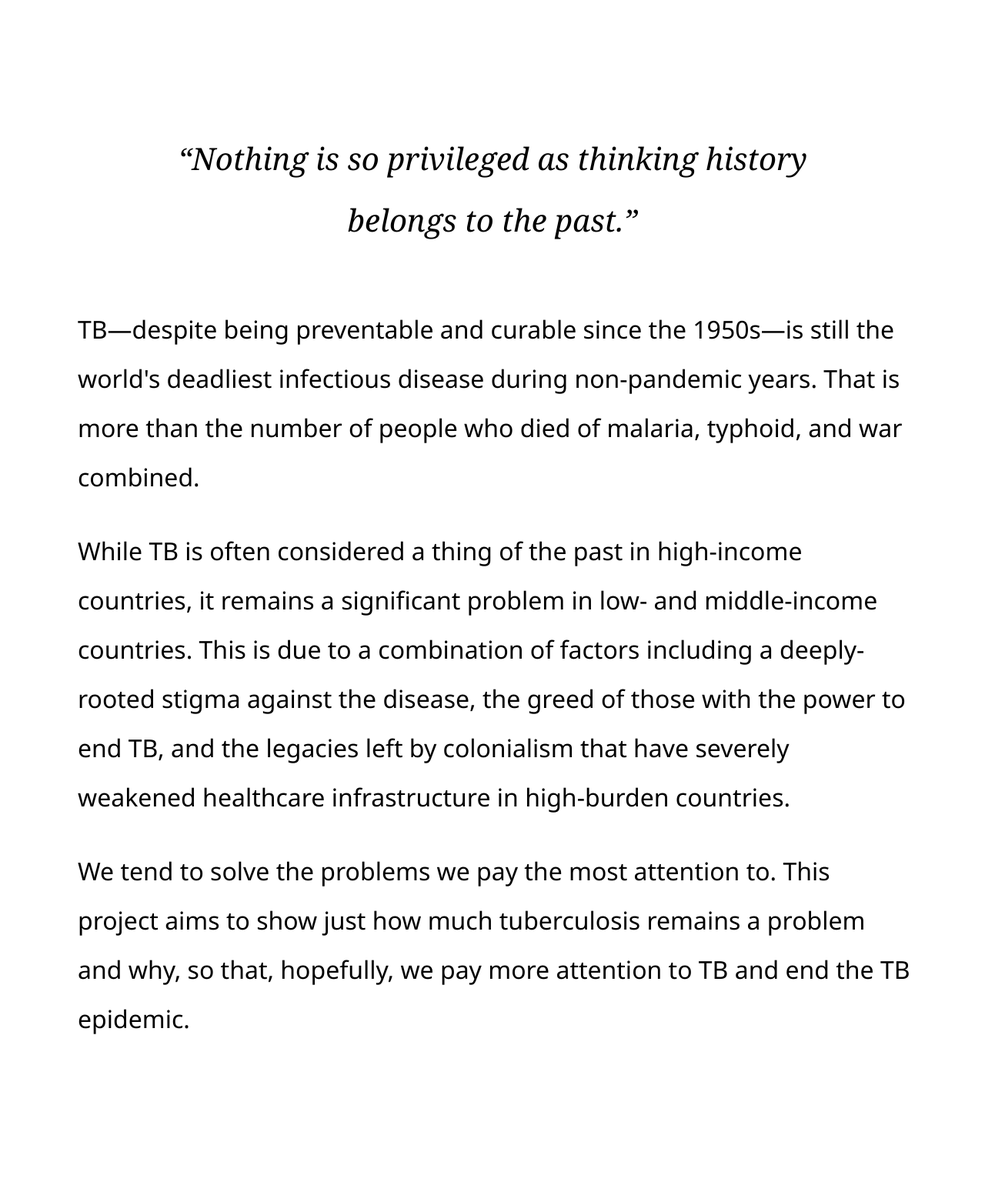
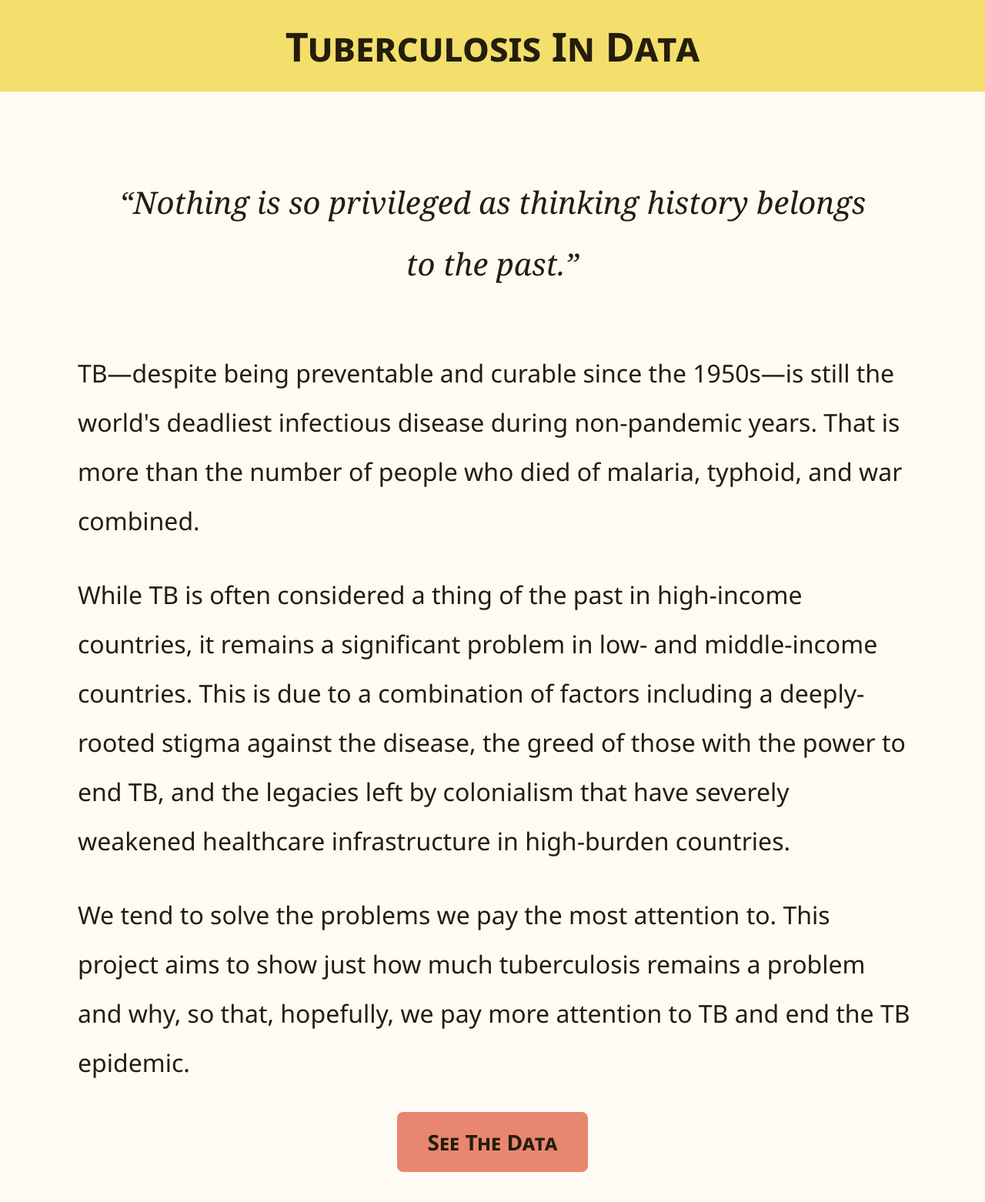
Before and after one commit to ThereseColeongco/tb-dashboard, a React (Vite) app in the folder tb-frontend/: page / in a window 1280 px wide. Shown: the top 1562 px of the page at 77% size. Before the commit the page ends 1484 px from the top, so only its background shows below. Built offline with nearby package versions, Linux system fonts and the light colour scheme.

Commit message:
add header, etc.

```diff
--- a/tb-frontend/package.json
+++ b/tb-frontend/package.json
@@ -10,6 +10,7 @@
     "preview": "vite preview"
   },
   "dependencies": {
+    "plotly.js-dist-min": "^4.0.0",
     "react": "^19.2.8",
     "react-dom": "^19.2.8",
     "react-router-dom": "^7.18.3"
@@ -20,6 +21,7 @@
     "@rolldown/plugin-babel": "^0.2.3",
     "@types/babel__core": "^7.20.5",
     "@types/node": "^24.13.3",
+    "@types/plotly.js-dist-min": "^2.3.4",
     "@types/react": "^19.2.18",
     "@types/react-dom": "^19.2.4",
     "@vitejs/plugin-react": "^6.1.0",
--- a/tb-frontend/src/App.tsx
+++ b/tb-frontend/src/App.tsx
@@ -9,18 +9,22 @@ But the split is just preference. Some projects dump everything in index.css. Ot
 
 import './css/App.css'
 import {Routes, Route} from 'react-router-dom'
+import Header from './components/Header'
 import About from './pages/About'
 import Story from './pages/Story'
 
 function App() {
 
   return (
+    <>
+      <Header />
       <main className='main-content'>
         <Routes>
           <Route path="/" element={<About />} />
           <Route path="/data" element={<Story />} />
         </Routes>
       </main>
+    </>
   )
 }
 
--- /dev/null
+++ b/tb-frontend/src/components/Header.tsx
@@ -0,0 +1,8 @@
+import {Link} from 'react-router-dom'
+import '../css/Header.css'
+
+export default function Header() {
+    return <header>
+            <Link to="/" className="header">Tuberculosis In Data</Link>
+        </header>
+}
--- a/tb-frontend/src/css/App.css
+++ b/tb-frontend/src/css/App.css
@@ -1,8 +1,9 @@
 .main-content {
   flex: 1;
-  padding: 2rem;
+  padding: 5% 2rem;
   box-sizing: border-box;
-  width: 100%;
+  width: 90%;
+  margin: 0 auto;
   display: flex;
   flex-direction: column;
 }
--- /dev/null
+++ b/tb-frontend/src/css/Header.css
@@ -0,0 +1,20 @@
+header {
+    background-color: #F3DF6C;
+    padding: 1.5rem;
+    font-variant: small-caps;
+}
+
+.header {
+    color: inherit;
+    text-decoration: none;
+    font-family: 'Segoe UI', Roboto, sans-serif;
+    font-size: 6.5vh;
+    display: flex;
+    justify-content: center;
+    font-weight: bold;
+}
+
+.header:hover {
+    color: #1d8067;
+    transition: color 0.2s ease;
+}
--- a/tb-frontend/src/css/index.css
+++ b/tb-frontend/src/css/index.css
@@ -1,6 +1,9 @@
 body {
-  margin: 5%;
+  margin: 0;
+  background-color: #fdfbf4;
+  color: #241D0B;
 }
+
 h1 {
   font-size: 10vh;
   font-family: 'Segoe UI', Roboto, sans-serif;
@@ -14,7 +17,7 @@ p {
 }
 
 blockquote {
-  padding: 30px;
+  padding-bottom: 30px;
   font-size: 5vh;
   text-align: center;
   font-style: italic;
@@ -25,3 +28,29 @@ blockquote {
 cite {
   font-size: 3vh;
 }
+
+.about-button-wrapper {
+  display: flex;
+  justify-content: center;
+  margin-top: 2rem;
+}
+
+.about-button {
+  display: inline-block;
+  padding: 1.25rem 2.5rem;
+  background-color: #E88670;
+  color: inherit;
+  text-decoration: none;
+  font-family: 'Segoe UI', Roboto, sans-serif;
+  font-size: 3.5vh;
+  font-weight: bold;
+  border-radius: 8px;
+  cursor: pointer;
+  transition: color 0.2s ease, filter 0.2s ease;
+  font-variant: small-caps;
+}
+
+.about-button:hover {
+  color: #104d3d;
+  filter: brightness(0.95);
+}
--- a/tb-frontend/src/pages/About.tsx
+++ b/tb-frontend/src/pages/About.tsx
@@ -1,3 +1,5 @@
+import { Link } from 'react-router-dom'
+
 export default function About() {
     return (
         <div className="about">
@@ -5,6 +7,9 @@ export default function About() {
             <p>TB—despite being preventable and curable since the 1950s—is still the world's deadliest infectious disease during non-pandemic years. That is more than the number of people who died of malaria, typhoid, and war combined.</p>
             <p>While TB is often considered a thing of the past in high-income countries, it remains a significant problem in low- and middle-income countries. This is due to a combination of factors including a deeply-rooted stigma against the disease, the greed of those with the power to end TB, and the legacies left by colonialism that have severely weakened healthcare infrastructure in high-burden countries.</p>
             <p>We tend to solve the problems we pay the most attention to. This project aims to show just how much tuberculosis remains a problem and why, so that, hopefully, we pay more attention to TB and end the TB epidemic.</p>
+            <div className="about-button-wrapper">
+                <Link to="/data" className="about-button">See The Data</Link>
+            </div>
         </div>
     )
 }
```
Also changed, not shown: tb-frontend/src/components/Chart.tsx (added), tb-frontend/src/components/NavBar.tsx (deleted), 1 other file (tests, documents, lock files or other folders). Lines whose indentation alone changed are shown as unchanged.
